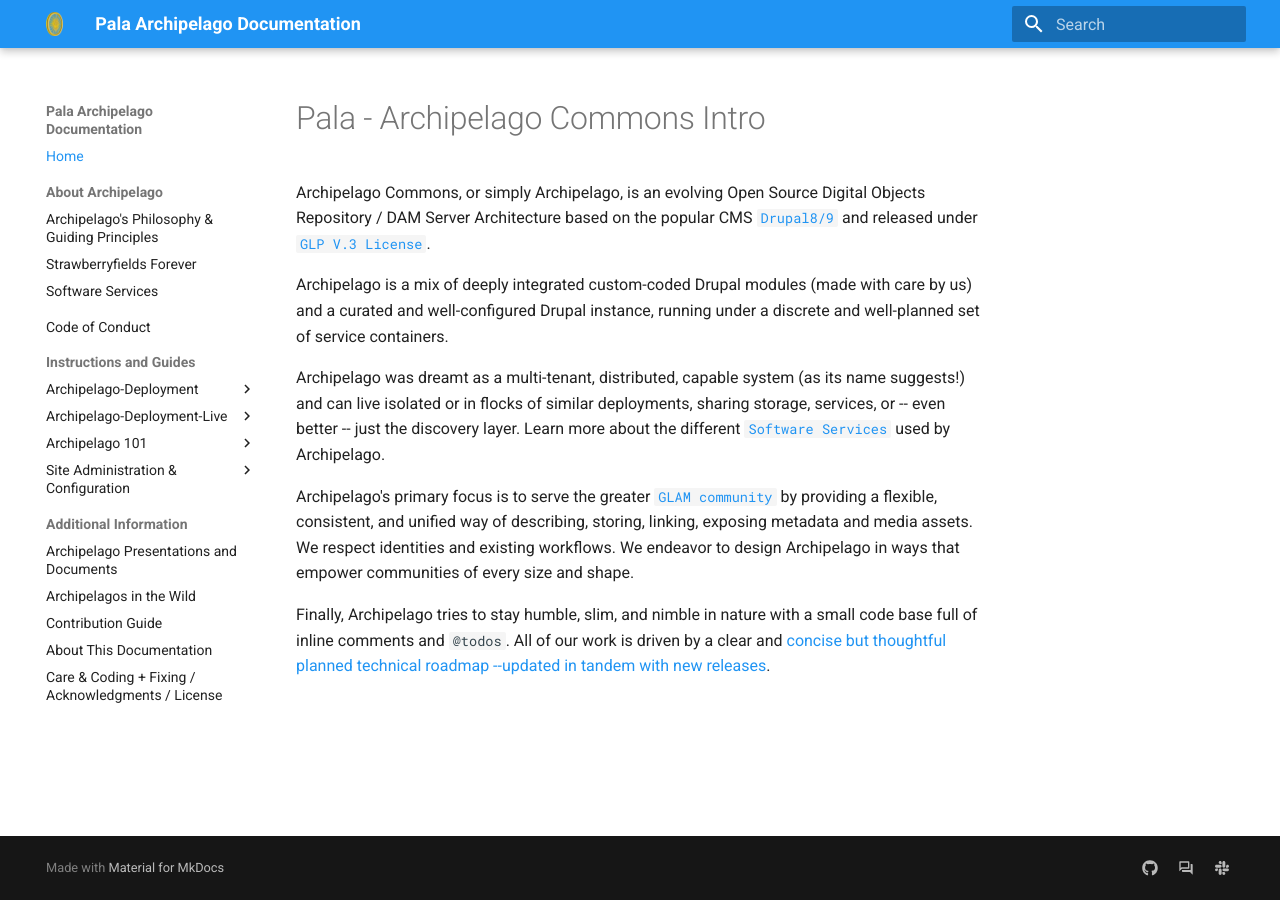
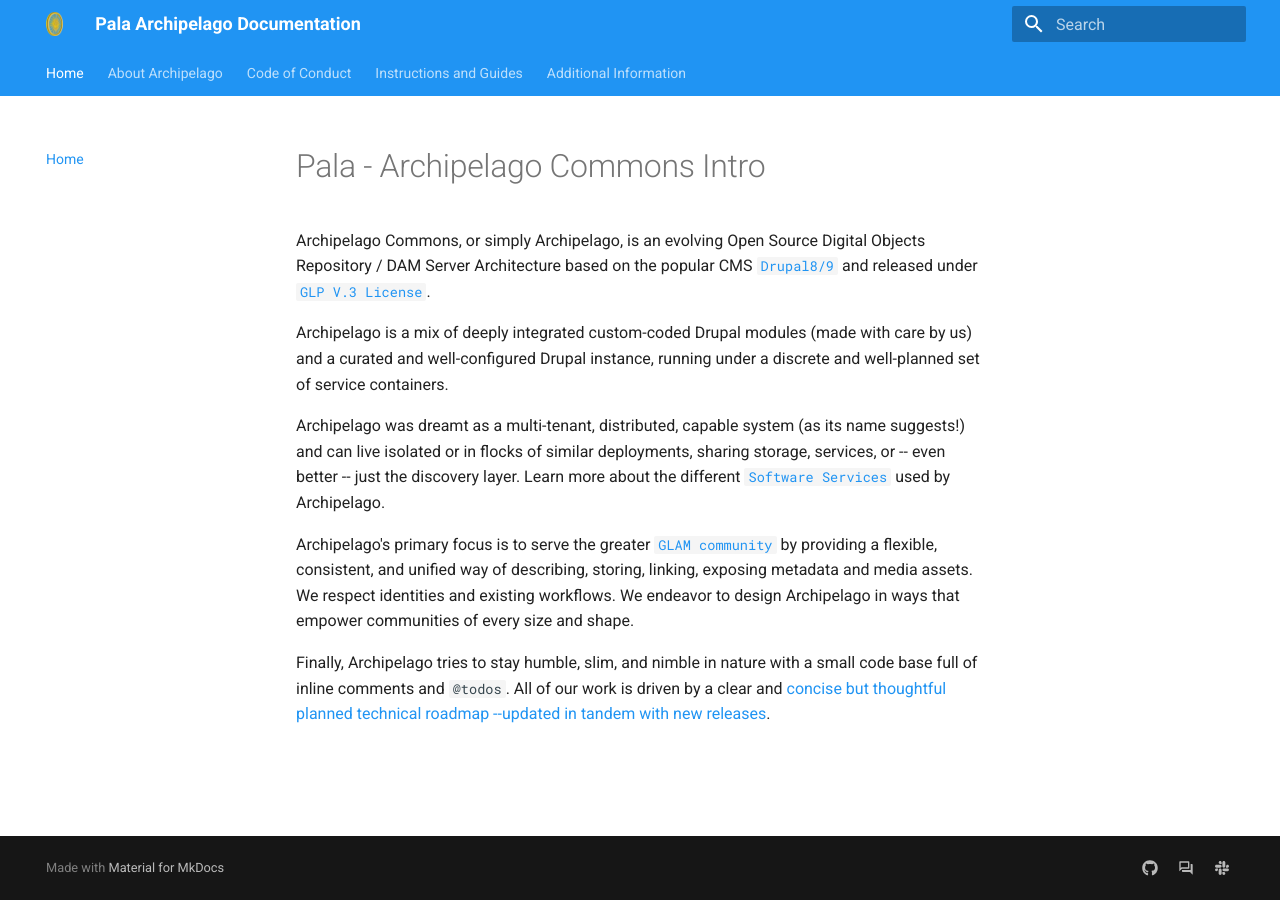
Before and after one commit to palasangha/archipelago-documentation-1.0.0, an MkDocs documentation site: the page built from docs/index.md, in a window 1280 px wide. Built offline with MkDocs 1.6.1 and Material for MkDocs 9.7.7, drawn with Linux system fonts in a browser that asks for light colours; the version menu is left out.

Commit message:
navigation tab

```diff
--- a/mkdocs.yml
+++ b/mkdocs.yml
@@ -77,7 +77,7 @@
   logo: images/dhammacakka.png
   features:
     - navigation.instant
-    - navigation.top
+    - navigation.tabs
     - navigation.sections
     - navigation.indexes
     - search.suggest
```
